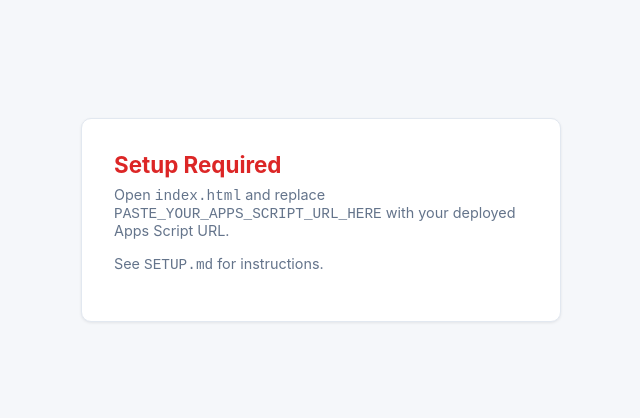
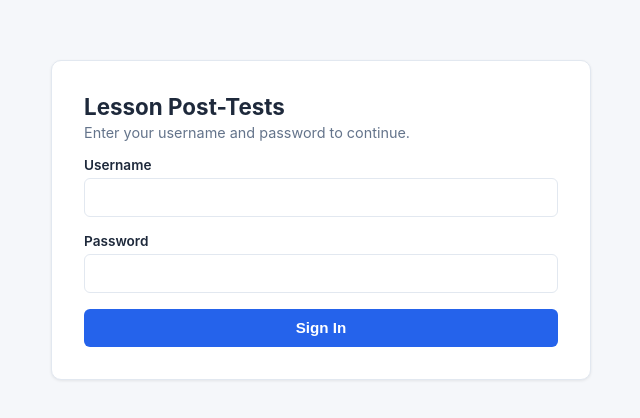
Before and after one commit to 5ninefish/lesson-quiz, a plain HTML site: page index.html in a window 1280 px wide. Shown: the part 180-598 px from the top of the page, without its empty margins (319-959 px from the left). Drawn offline with Linux system fonts and the light colour scheme.

Commit message:
config: wire Apps Script URL into frontend

```diff
--- a/index.html
+++ b/index.html
@@ -212,7 +212,7 @@
 <!-- ── Configuration ───────────────────────────────────────────────────────── -->
 <script>
 // REPLACE THIS with your deployed Apps Script URL after deploying Code.gs
-const API_URL = 'PASTE_YOUR_APPS_SCRIPT_URL_HERE';
+const API_URL = 'https://script.google.com/macros/s/AKfycbz3Acc6aICeaolVb1KaFiVG4HSMH83NkRWv-2YIcvrHdVAT8-E39uShWuJ25dqB37V9/exec';
 
 // Lesson display names — keep in sync with LESSON_NAMES in Code.gs
 const LESSON_NAMES = {
```
